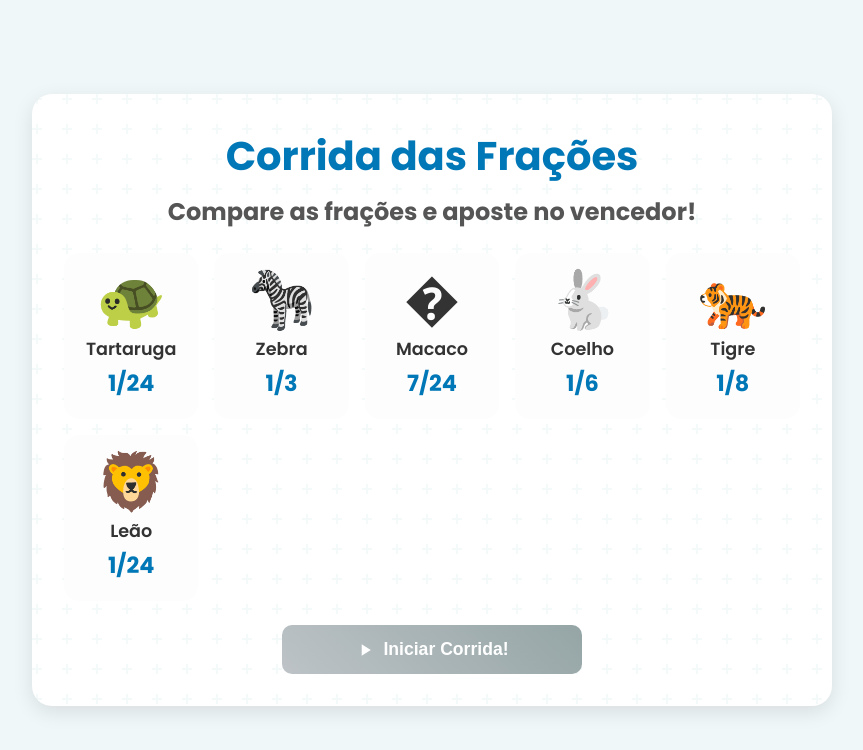
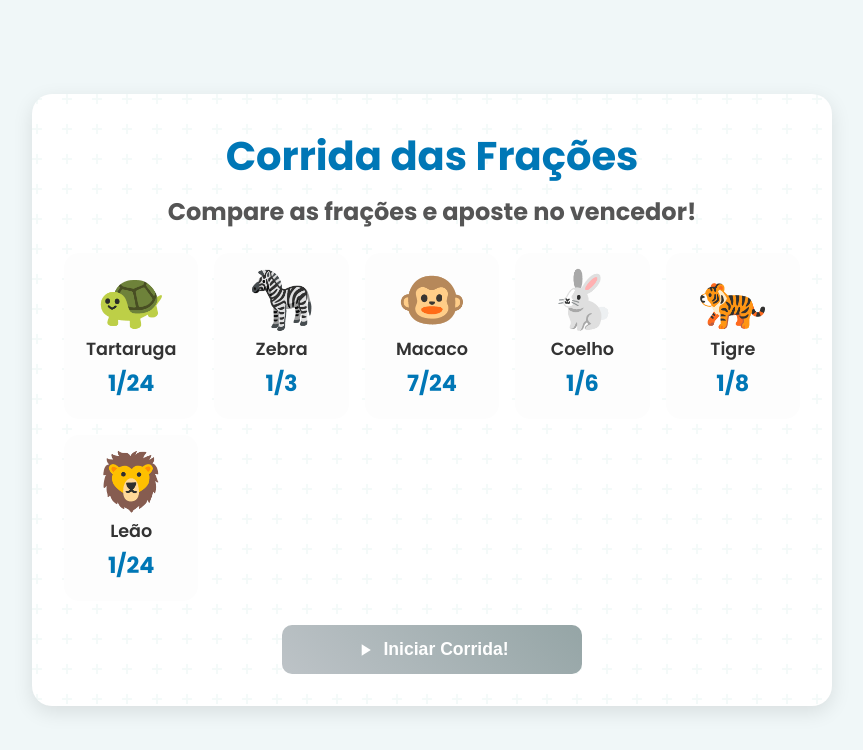
Before and after one commit to Arthyxs/fracao, a plain HTML site: page Index.html in a window 1280 px wide. Shown: the whole page, without its empty margins (208-1071 px from the left). Drawn offline with Linux system fonts and the light colour scheme.

Commit message:
Update Index.html

```diff
--- a/Index.html
+++ b/Index.html
@@ -403,7 +403,7 @@
 
             const ANIMAL_DATA = [
                 { name: "Leão", emoji: "🦁", color: "#f39c12" }, { name: "Tartaruga", emoji: "🐢", color: "#27ae60" },
-                { name: "Zebra", emoji: "🦓", color: "#34495e" }, { name: "Macaco", emoji: "�", color: "#c0392b" },
+                { name: "Zebra", emoji: "🦓", color: "#34495e" }, { name: "Macaco", emoji: "🐵", color: "#c0392b" },
                 { name: "Coelho", emoji: "🐇", color: "#9b59b6" }, { name: "Raposa", emoji: "🦊", color: "#e67e22" },
                 { name: "Urso", emoji: "🐻", color: "#8d6e63"}, { name: "Tigre", emoji: "🐅", color: "#ff6f00"}
             ];
```
